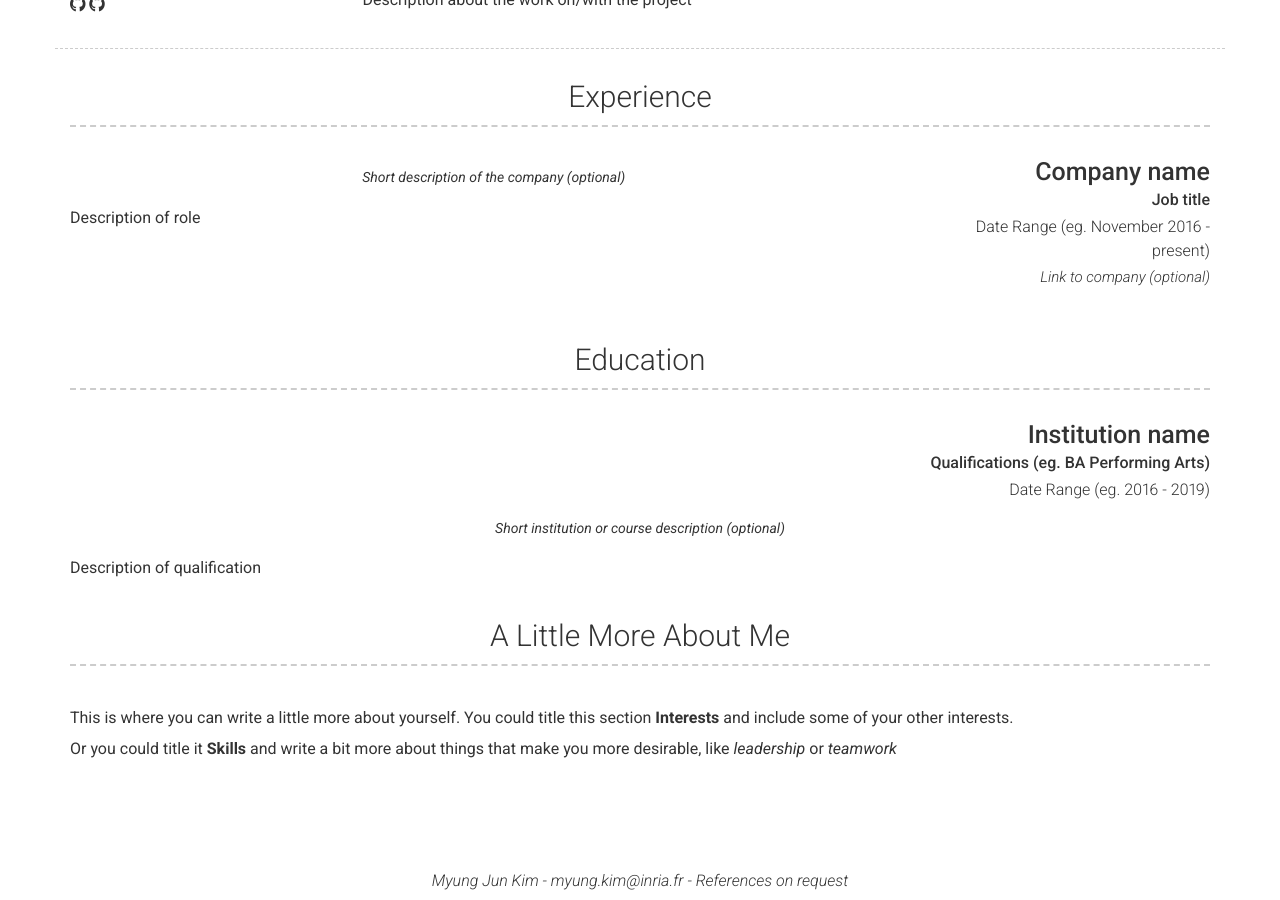
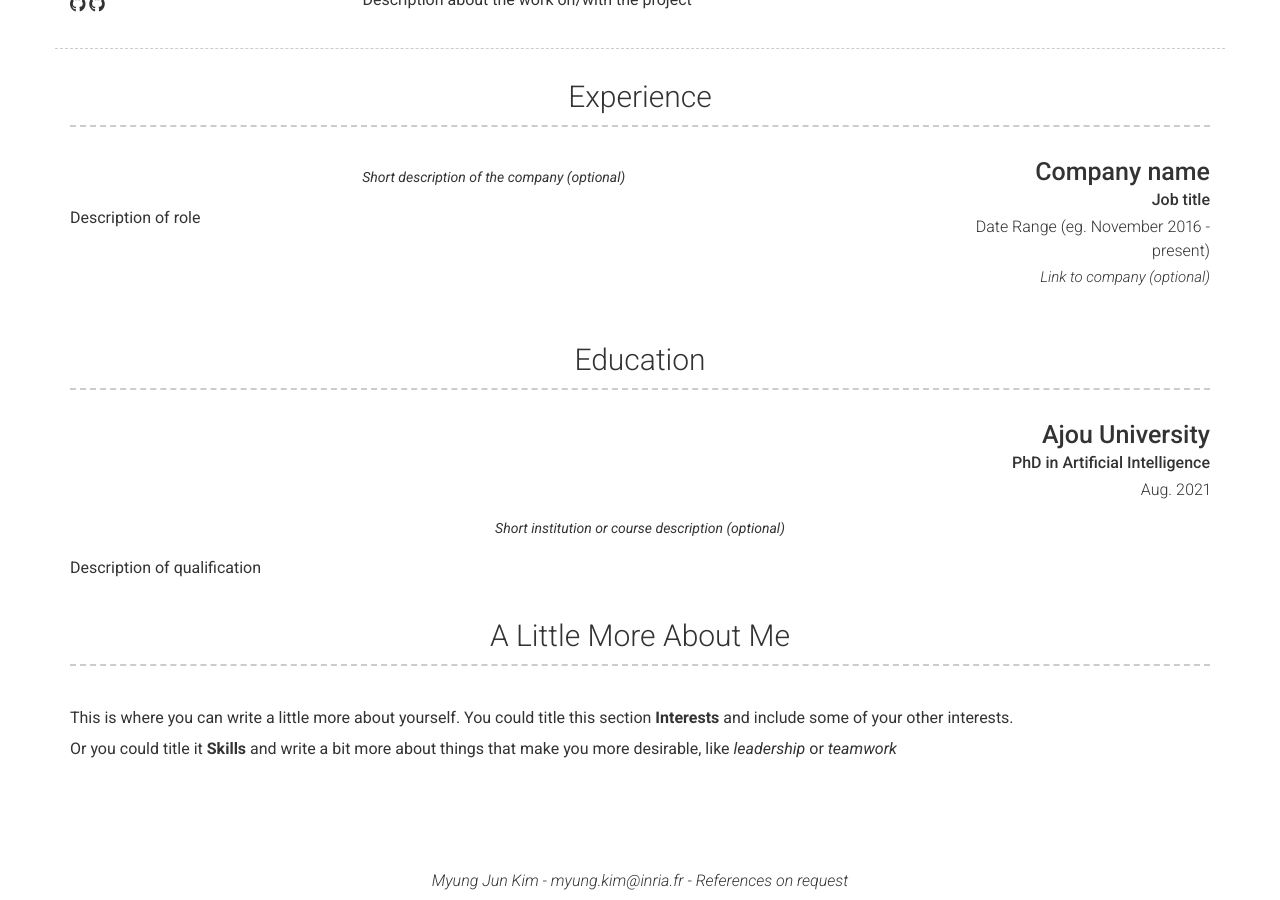
Before and after one commit to myungkim930/myungkim930.github.io, a Jekyll site: the page built from index.md, in a window 1280 px wide and 900 px high, scrolled down 1043 px. Built offline with Jekyll 4.4.1, drawn with Linux system fonts in a browser that asks for light colours; nearby versions of some CDN libraries.

Commit message:
few changes

```diff
--- a/_config.yml
+++ b/_config.yml
@@ -97,9 +97,18 @@ content:
     layout: list
     content:
       - layout: top-right
-        title: Institution name
-        sub_title: Qualifications (eg. BA Performing Arts)
-        caption: Date Range (eg. 2016 - 2019)
+        title: Ajou University
+        sub_title: PhD in Artificial Intelligence
+        caption: Aug. 2021
+        quote: >
+          Short institution or course description (optional)
+        description: | # this will include new lines to allow paragraphs
+          Description of qualification
+    content:
+      - layout: top-right
+        title: Ajou University
+        sub_title: PhD in Artificial Intelligence
+        caption: Aug. 2021
         quote: >
           Short institution or course description (optional)
         description: | # this will include new lines to allow paragraphs
```
